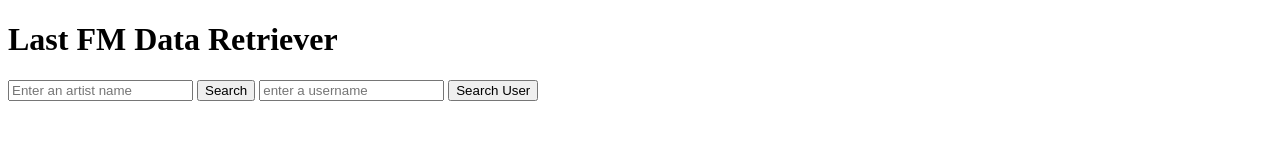
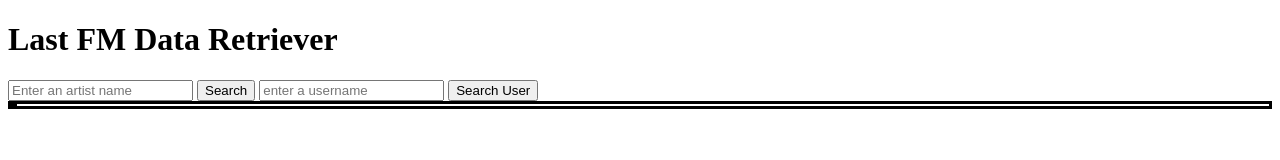
Before and after one commit to coleherman43/last-fm-project, a website: page index.html in a window 1280 px wide. Drawn offline with Linux system fonts and the light colour scheme.

Commit message:
Display Multiple Results

```diff
--- a/index.html
+++ b/index.html
@@ -4,6 +4,8 @@
 <head>
     <title>Test Last.fm Data Retriever</title>
     <User-Agent hidden="true">Last-FM-Pet-Project</User-Agent>
+    <!-- Fix this link below to get the css to show up -->
+    <link rel="stylesheet" href="style.css">
 </head>
 
 <body>
@@ -18,9 +20,12 @@
     <div id="output"></div>
     <div id="user-output"></div>
     <div id="scrobbles-output"></div>
-    <div id="top-artist-output"></div>
-    <div id="top-album-output"></div>
-    <div id="top-track-output"></div>
+
+    <div class="results">
+        <div class="column" id="top-artist-output"></div>
+        <div class="column" id="top-album-output"></div>
+        <div class="column" id="top-track-output"></div>
+    </div>
 
     <script src="index.js"></script>
 </body>
--- a/index.js
+++ b/index.js
@@ -9,7 +9,7 @@
 const topArtistOutputElement = document.getElementById('top-artist-output');
 const topAlbumOutputElement = document.getElementById('top-album-output');
 const topTrackOutputElement = document.getElementById('top-track-output');
-const numResults = 50;
+const numResults = 10;
 
 searchButton.addEventListener('click', () => {
     const artist = searchInput.value;
--- a/style.css
+++ b/style.css
@@ -0,0 +1,9 @@
+.results {
+    border: 3px solid black;
+    background-color: white;
+    display: flex;
+}
+.column {
+    border: 1px solid black;
+    background-color: lightgrey;
+}
```
